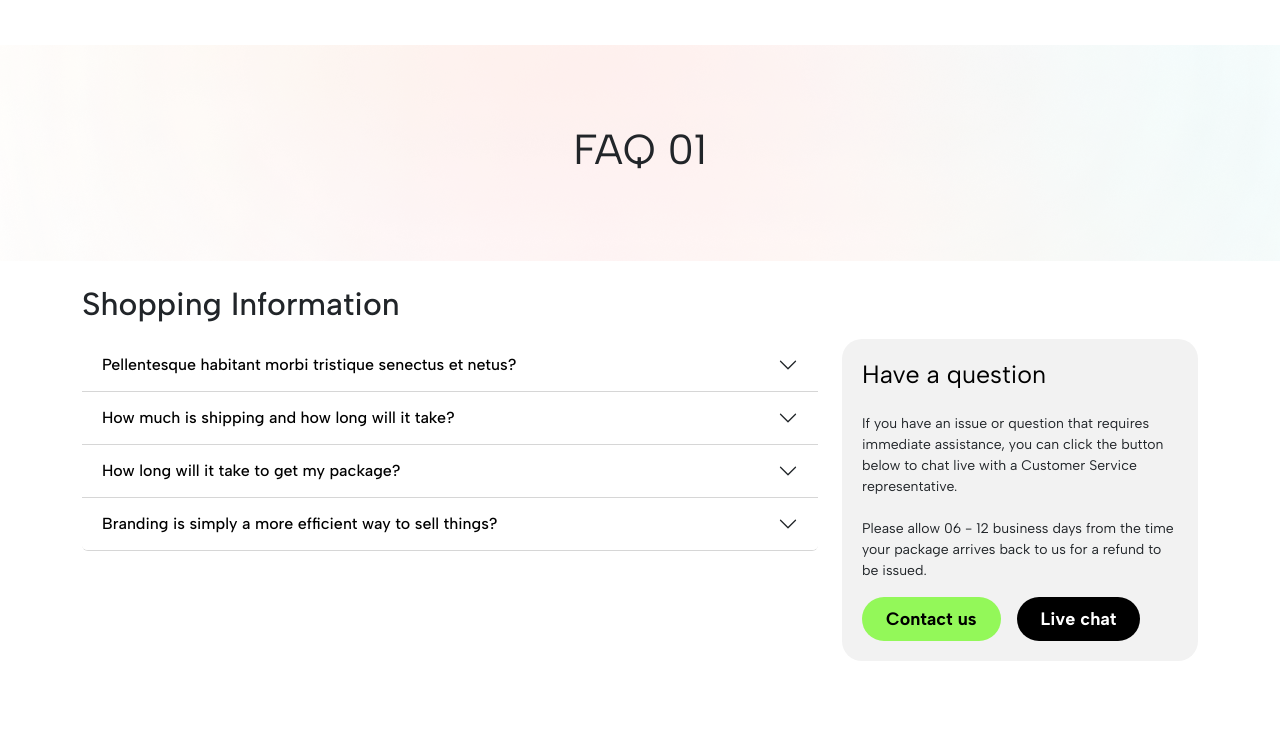
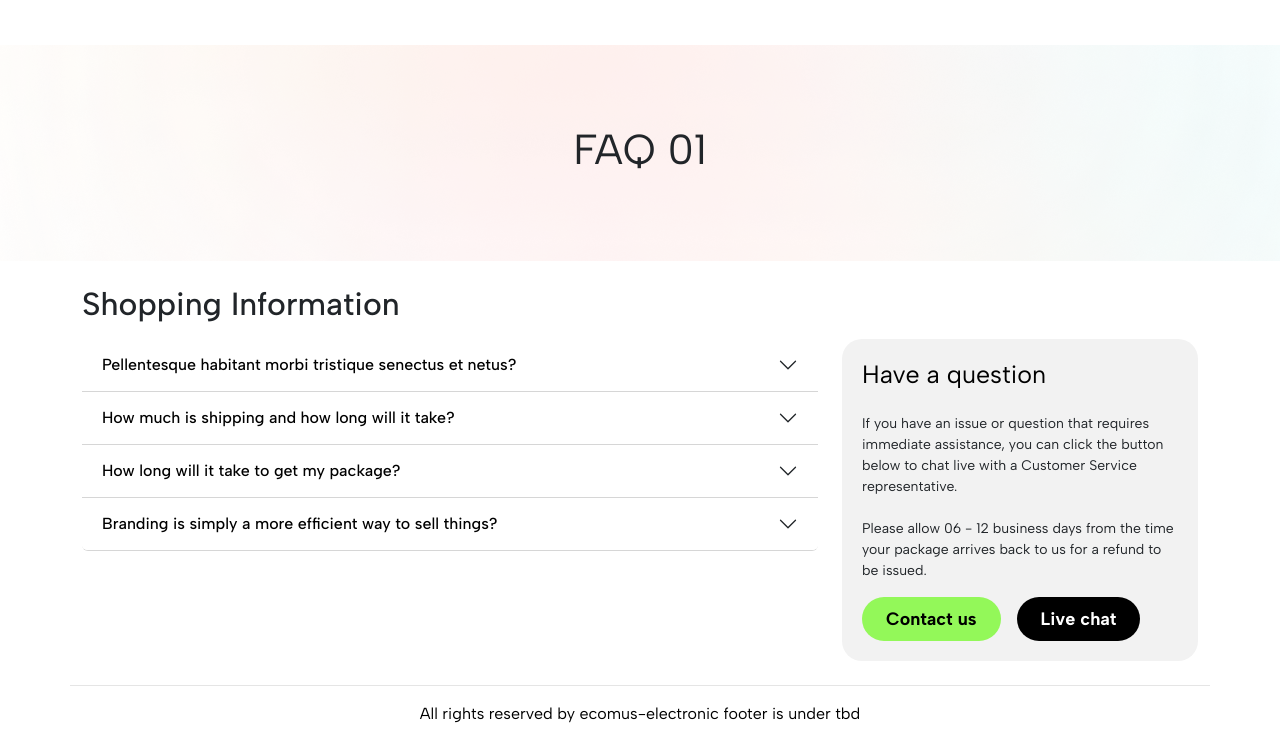
Before and after one commit to SIFAT-AOC/ecomus-electronic, a plain HTML site: page index.html in a window 1280 px wide. Shown: the part 2625-3367 px from the top of the page. Before the commit the page ends 3310 px from the top, so only its background shows below. Drawn offline with Linux system fonts and the light colour scheme.

Commit message:
changes and update ecomus-electronic

```diff
--- a/assets/style/custom.css
+++ b/assets/style/custom.css
@@ -412,6 +412,14 @@ body {
   font-weight: 400;
 }
 /* faq section end */
+
+/* footer start*/
+footer {
+  background-color: #fff;
+  color: #000;
+  border-top: 1px solid #0000001a;
+}
+/* footer end*/
 /* media query part */
 @media (max-width: 768px) {
   .carousel-caption {
--- a/index.html
+++ b/index.html
@@ -809,6 +809,19 @@
             </div>
     </section>
     <!-- faq end -->
+
+
+    <!-- footer start -->
+
+    <footer class="py-3 py-md-3 pb-1 mt-4 container">
+        <!-- TBD -->
+        <p class="text-center m-0">
+            All rights reserved by ecomus-electronic
+            footer is under tbd
+            <!---->
+        </p>
+    </footer>
+    <!-- footer end -->
     <script src="./assets/style/bootstrap.min.js"></script>
   </body>
 </html>
```
